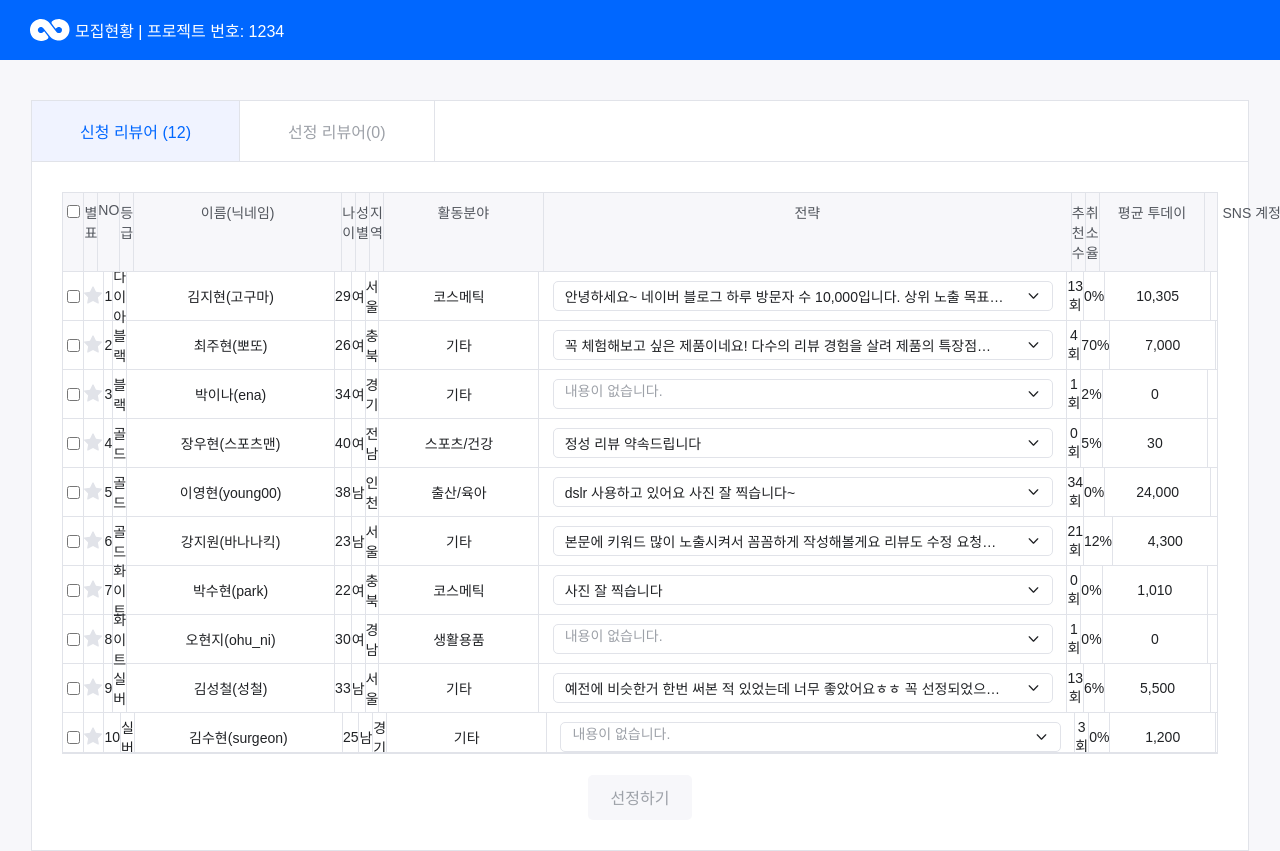
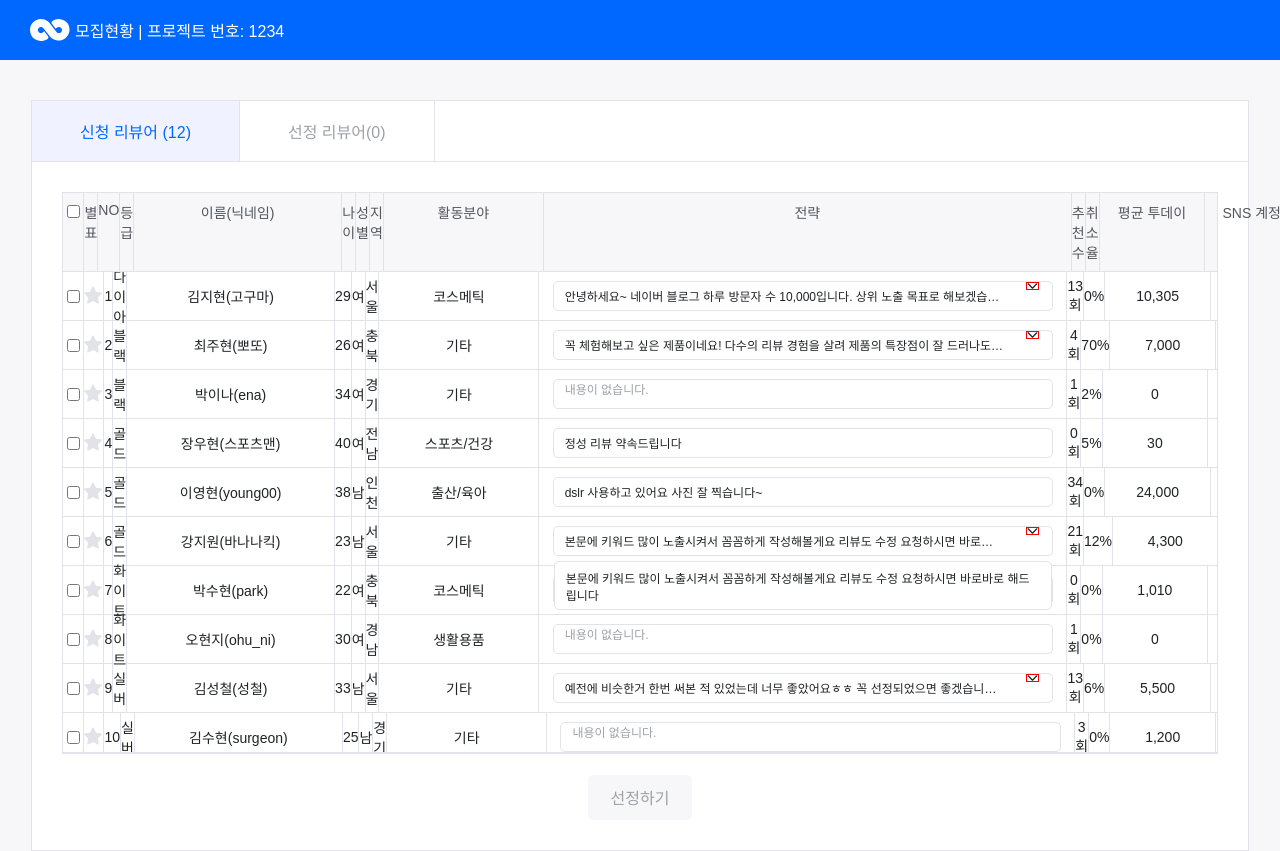
Before and after one commit to dahhnym/technical-assignment-01, a React (Create React App) app: page /project in a window 1280 px wide. Shown: the top 851 px of the page. Built offline with nearby package versions, Linux system fonts and the light colour scheme; data requests are answered from the project's data file; a web font is replaced by a local one.

Commit message:
🚧 리뷰 전략 드롭다운 UI 구현 중

```diff
--- a/src/components/ReviewerList/ReviewerList.js
+++ b/src/components/ReviewerList/ReviewerList.js
@@ -2,6 +2,8 @@ import { useState } from 'react';
 import './ReviewerList.scss';
 import Star from './../../assets/star.svg';
 import ArrowRight from './../../assets/arrow-right.svg';
+import ArrowDown from './../../assets/arrow-down.svg';
+import ArrowUp from './../../assets/arrow-up.svg';
 import BrandRequestHistoryModal from '../BrandRequestHistoryModal/BrandRequestHistoryModal';
 
 const ReviewerList = ({ reviewerData, setModalOpen, modalOpen }) => {
@@ -23,12 +25,20 @@ const ReviewerList = ({ reviewerData, setModalOpen, modalOpen }) => {
   ];
 
   const [reviewerInfo, setReviewerInfo] = useState({});
+  const [isOpen, setIsOpen] = useState(false);
+  const [selectedId, setSelectedId] = useState(6);
 
-  const onCheckBoxClick = e => {
+  const handleDropdownOpenClick = e => {
+    console.log(e.target.value);
+    setSelectedId(e.target.value);
+  };
+
+  const handleCheckBoxClick = e => {
+    console.log();
     console.log(e.target.value);
   };
 
-  const onBrandRequestHistoryClick = (id, name, nickname) => {
+  const handleBrandRequestHistoryClick = (id, name, nickname) => {
     setModalOpen(prev => !prev);
     setReviewerInfo({ id, name, nickname });
   };
@@ -55,7 +65,7 @@ const ReviewerList = ({ reviewerData, setModalOpen, modalOpen }) => {
                     <input
                       type="checkbox"
                       value={data.id}
-                      onClick={onCheckBoxClick}
+                      onClick={handleCheckBoxClick}
                     />
                   </div>
                   <div>
@@ -91,9 +101,18 @@ const ReviewerList = ({ reviewerData, setModalOpen, modalOpen }) => {
                           내용이 없습니다.
                         </span>
                       )}
-                      <div className="table-body-row_message-box-dropdown">
-                        {data.message}
-                      </div>
+                      {data.message.length > 34 && (
+                        <button
+                          className="button-dropdown open"
+                          value={data.id}
+                          onClick={e => handleDropdownOpenClick(e)}
+                        ></button>
+                      )}
+                      {selectedId === data.id ? (
+                        <div className="table-body-row_message-box-dropdown">
+                          {data.message}
+                        </div>
+                      ) : null}
                     </div>
                   </div>
                   <div>{data.recommend}회</div>
@@ -120,7 +139,7 @@ const ReviewerList = ({ reviewerData, setModalOpen, modalOpen }) => {
                             : ''
                         }
                         onClick={() =>
-                          onBrandRequestHistoryClick(
+                          handleBrandRequestHistoryClick(
                             data.id,
                             data.name,
                             data.nickName,
--- a/src/components/ReviewerList/ReviewerList.scss
+++ b/src/components/ReviewerList/ReviewerList.scss
@@ -84,19 +84,23 @@ $message-box-height: 1.93rem;
   padding-right: 11px;
   text-align: left;
   background-color: #fff;
-  cursor: default;
-  &::before {
-    display: block;
-    content: '';
-    width: 1rem;
-    height: 1rem;
-    background: no-repeat center url('./../../assets/arrow-down.svg');
-    float: right;
-    margin-top: 6.5px;
-  }
-  &:hover::before {
-    cursor: pointer;
-  }
+}
+
+.button-dropdown {
+  border: solid 1px red;
+  position: absolute;
+  top: 0;
+  right: 13px;
+  width: 0.8rem;
+  height: 0.5rem;
+}
+
+.open {
+  background: no-repeat url('./../../assets/arrow-down.svg');
+}
+
+.close {
+  background: url('./../../assets/arrow-up.svg');
 }
 
 .table-body-row_message-valid {
@@ -105,17 +109,19 @@ $message-box-height: 1.93rem;
   text-overflow: ellipsis;
   width: 90%;
   margin-left: 11px;
+  font-size: 0.75rem;
   font-weight: 500;
   line-height: $message-box-height;
 }
 
 .table-body-row_message-invalid {
+  font-size: 0.75rem;
   color: $text-color-inactive;
   margin-left: 11px;
 }
 
 .table-body-row_message-box-dropdown {
-  display: none;
+  //   display: none;
   position: absolute;
   top: 120%;
   width: 100%;
```
